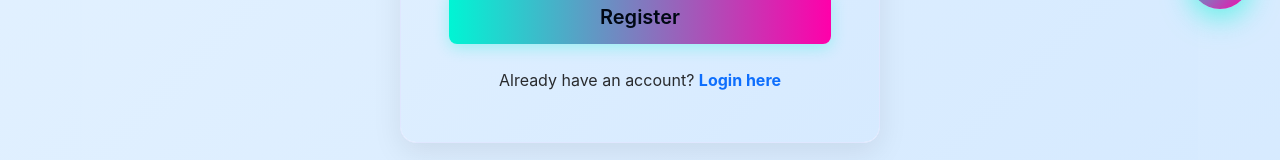
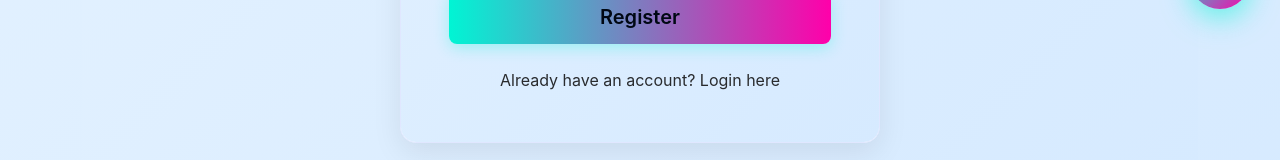
Before and after one commit to gollamudisindhura1/capstone-frontend, a React (Vite) app: page /register in a window 1280 px wide. Shown: the part 761-921 px from the top of the page. Built offline with nearby package versions, Linux system fonts and the light colour scheme.

Commit message:
added a link instead of <a>

```diff
--- a/src/pages/Register.jsx
+++ b/src/pages/Register.jsx
@@ -2,7 +2,7 @@
 // Saves token and redirects on success
 
 import { useState } from "react";
-import { useNavigate } from "react-router-dom";
+import { useNavigate, Link } from "react-router-dom";
 
 function Register() {
   const [email, setEmail] = useState("");
@@ -141,12 +141,12 @@ function Register() {
 
           <p className="text-center mt-4 mb-0">
             Already have an account?{" "}
-            <a
-              href="/login"
+            <Link
+              to="/login"
               className="text-primary fw-bold text-decoration-none"
-            >
+            />
               Login here
-            </a>
+
           </p>
         </div>
       </div>
```
